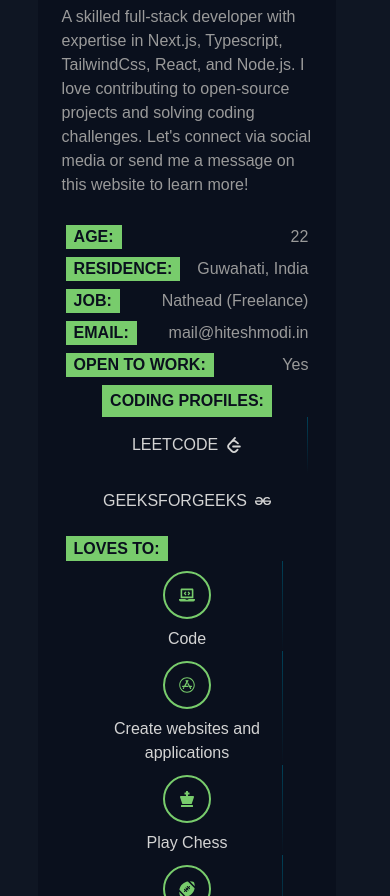
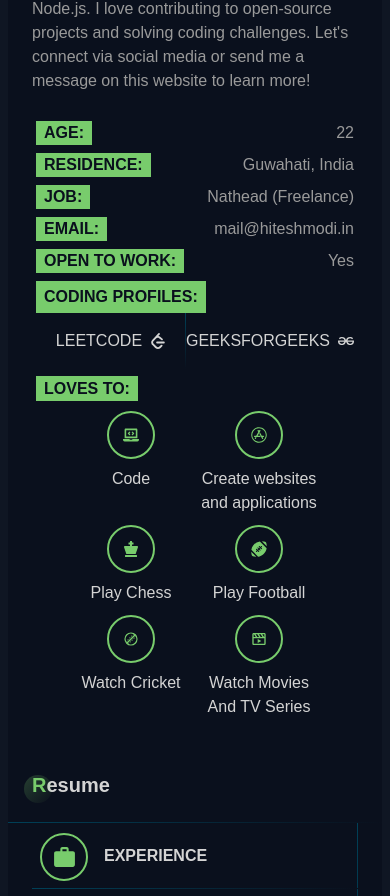
Before and after one commit to hiteshmodi0624/Portfolio, a Next.js app: page / in a window 390 px wide. Shown: the part 1104-2000 px from the top of the page. Built offline with nearby package versions, Linux system fonts and the light colour scheme; a web font is replaced by a local one.

Commit message:
more responsive

```diff
--- a/components/layout/layout.tsx
+++ b/components/layout/layout.tsx
@@ -1,10 +1,11 @@
 import { FC, PropsWithChildren } from "react"
 
 const Layout:FC<PropsWithChildren>=(props)=>{
-    return <div className="py-16 bg-secondary2 w-screen lg:h-screen flex justify-center items-center text-primary1 px-24">
+    return <div className="py-2 px-2 lg:py-16 bg-secondary2 w-screen lg:h-screen flex flex-col justify-center items-center text-primary1 lg:px-24">
         <main className="grid grid-cols-[minmax(min-content,500px)] lg:grid-cols-[72px_minmax(min-content,500px)_1fr] w-full h-full gap-2 z-10 justify-center">
             {props.children}
         </main>
+        <footer className="lg:absolute lg:bottom-4">Copyright &copy; {new Date().getFullYear()} - Hitesh Modi</footer>
     </div>
 }
 export default Layout
--- a/components/layout/sections.tsx
+++ b/components/layout/sections.tsx
@@ -6,7 +6,7 @@
 import Card from "../ui/card";
 
 const Sections = () => {
-    return <Card className="my-6 -translate-x-2 -z-10 overflow-y-scroll">
+    return <Card className="my-6 lg:-translate-x-2 -z-10 overflow-y-scroll">
         <About/>
         <Resume/>
         <TechStack/>
--- a/components/sections/about/codding-profiles.tsx
+++ b/components/sections/about/codding-profiles.tsx
@@ -5,10 +5,10 @@
 const CoddingProfiles=()=>{
     return (
         <div className="p-1 flex items-center flex-col xl:flex-row">
-            <h3 className="uppercase bg-tertiary1 px-2 text-secondary1 font-bold inline py-1 min-w-max">
+            <h3 className="uppercase bg-tertiary1 px-2 text-secondary1 font-bold inline py-1 min-w-max self-start">
                 Coding Profiles:
             </h3>
-            <div className="flex w-full flex-col xl:flex-row">
+            <div className="flex w-full flex-row">
                 <Button
                     link={aboutData.profiles.leetcode}
                     title="Leetcode"
--- a/components/sections/about/hobbies.tsx
+++ b/components/sections/about/hobbies.tsx
@@ -8,7 +8,7 @@
             <h3 className="uppercase bg-tertiary1 px-2 text-secondary1 font-bold inline py-1 min-w-max">
                 Loves to:
             </h3>
-            <div className="grid text-center grid-cols-[repeat(auto-fit,12rem)] justify-center">
+            <div className="grid text-center grid-cols-[repeat(auto-fit,8rem)] justify-center items-start">
                 <IconWrapper icon={<FaLaptopCode />} title="Code" />
                 <IconWrapper icon={< FaAppStore/>} title="Create websites and applications" />
                 <IconWrapper icon={<FaChessKing />} title="Play Chess" />
--- a/components/sections/contact/contact.tsx
+++ b/components/sections/contact/contact.tsx
@@ -1,3 +1,4 @@
+import Heading from "@/components/typography/heading"
 import Button from "@/components/ui/button"
 import Content from "@/components/ui/content"
 import InputElement from "@/components/ui/input-element"
@@ -12,6 +13,8 @@
     const onSubmitHandler=async(event:FormEvent)=>{
     }
     return (
+        <section id="contact">
+            <Heading title="Contact Me"/>
             <Content>
                 <form
                     className="flex justify-center my-6 mx-2"
@@ -40,11 +43,16 @@
                             value={message.value}
                         />
                         <div className="flex justify-end w-full pt-4">
-                        <Button link="#" title="Send Message" icon={<BsArrowRight/>}/>
+                            <Button
+                                link="#"
+                                title="Send Message"
+                                icon={<BsArrowRight />}
+                            />
                         </div>
                     </div>
                 </form>
             </Content>
+        </section>
     );
 }
 export default ContactForm
--- a/components/sections/projects/projects.tsx
+++ b/components/sections/projects/projects.tsx
@@ -7,11 +7,11 @@
 const Projects=()=>{
     return (
         <section id="projects">
-            <Heading title="Projects" />
+            <Heading title="My Projects" />
             <Content className="grid mx-auto space-y-2">
                 {projects.map(project=><Project project={project} key={project.title}/>)}
             </Content>
-            <Heading title="Works" />
+            <Heading title="My Works" />
             <Content className="grid grid-cols-[repeat(auto-fit,12rem)] gap-2 justify-center">
                 {works.map(work=><Work work={work} key={work.name}/>)}
             </Content>
--- a/components/ui/icon-wrapper.tsx
+++ b/components/ui/icon-wrapper.tsx
@@ -7,7 +7,7 @@
     return (
         <div
             className={`relative hover:text-tertiary1 active:outline-none focus:outline-none last-of-type:pb-0
-            faded-margin-v last-of-type:before:h-0 w-100 flex flex-col items-center justify-center pt-2.5
+            w-100 flex flex-col items-center justify-center pt-2.5
     `}
         >
             <div className="flex flex-col items-center justify-center w-12 h-12 border-2 border-tertiary1 text-tertiary1 rounded-full">
```
Lines whose indentation alone changed are shown as unchanged.
